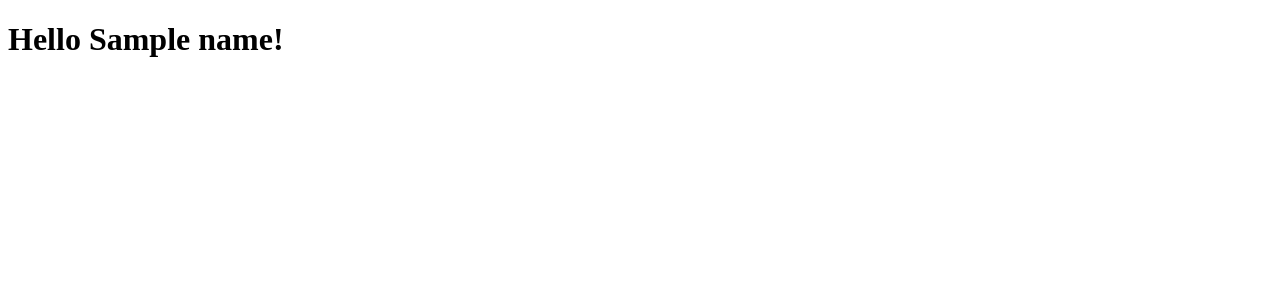
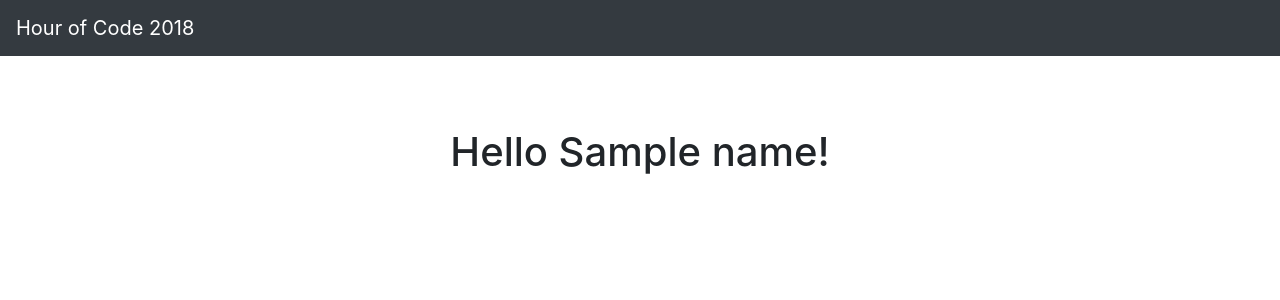
Before and after one commit to ismtabo/hoc2018uva-python-advance, a Flask app: template templates/index.html in a window 1280 px wide. Shown: the top 300 px of the page. Run offline with Flask 2, Linux system fonts and the light colour scheme; the template is opened without the code that fills it: most values are stand-ins (such as "Sample title", 1, 10 or a date in 2020); some libraries are stand-ins or nearby versions.

Commit message:
Update index with boostrap

```diff
--- /dev/null
+++ b/static/css/starter-template.css
@@ -0,0 +1,7 @@
+body {
+  padding-top: 5rem;
+}
+.starter-template {
+  padding: 3rem 1.5rem;
+  text-align: center;
+}
--- a/templates/index.html
+++ b/templates/index.html
@@ -1,20 +1,37 @@
-<!DOCTYPE html>
+<!doctype html>
 <html>
 
 <head>
-	<meta charset="utf-8" />
-	<meta http-equiv="X-UA-Compatible" content="IE=edge">
-	<title>Hello from Flask</title>
-	<meta name="viewport" content="width=device-width, initial-scale=1">
+	<title>Pybbo</title>
+	<link rel="stylesheet" href="https://stackpath.bootstrapcdn.com/bootstrap/4.1.3/css/bootstrap.min.css" integrity="sha384-MCw98/SFnGE8fJT3GXwEOngsV7Zt27NXFoaoApmYm81iuXoPkFOJwJ8ERdknLPMO"
+	 crossorigin="anonymous">
+	<!-- Custom styles for this template -->
+	<link href="{{ url_for('static', filename='css/starter-template.css') }}" rel="stylesheet">
 	<link rel="shortcut icon" href="{{ url_for('static', filename='favicon.ico') }}">
 </head>
 
 <body>
-	{% if name %}
-	<h1>Hello {{ name }}!</h1>
-	{% else %}
-	<h1>Hello, World!</h1>
-	{% endif %}
+
+	<nav class="navbar navbar-expand-md navbar-dark bg-dark fixed-top">
+		<a class="navbar-brand" href="#">Hour of Code 2018</a>
+	</nav>
+
+	<main role="main" class="container">
+		<div class="starter-template">
+			{% if name %}
+			<h1>Hello {{ name }}!</h1>
+			{% else %}
+			<h1>Hello, World!</h1>
+			{% endif %}
+		</div>
+	</main>
+
+	<script src="https://code.jquery.com/jquery-3.3.1.slim.min.js" integrity="sha384-q8i/X+965DzO0rT7abK41JStQIAqVgRVzpbzo5smXKp4YfRvH+8abtTE1Pi6jizo"
+	 crossorigin="anonymous"></script>
+	<script src="https://cdnjs.cloudflare.com/ajax/libs/popper.js/1.14.3/umd/popper.min.js" integrity="sha384-ZMP7rVo3mIykV+2+9J3UJ46jBk0WLaUAdn689aCwoqbBJiSnjAK/l8WvCWPIPm49"
+	 crossorigin="anonymous"></script>
+	<script src="https://stackpath.bootstrapcdn.com/bootstrap/4.1.3/js/bootstrap.min.js" integrity="sha384-ChfqqxuZUCnJSK3+MXmPNIyE6ZbWh2IMqE241rYiqJxyMiZ6OW/JmZQ5stwEULTy"
+	 crossorigin="anonymous"></script>
 </body>
 
 </html>
```
